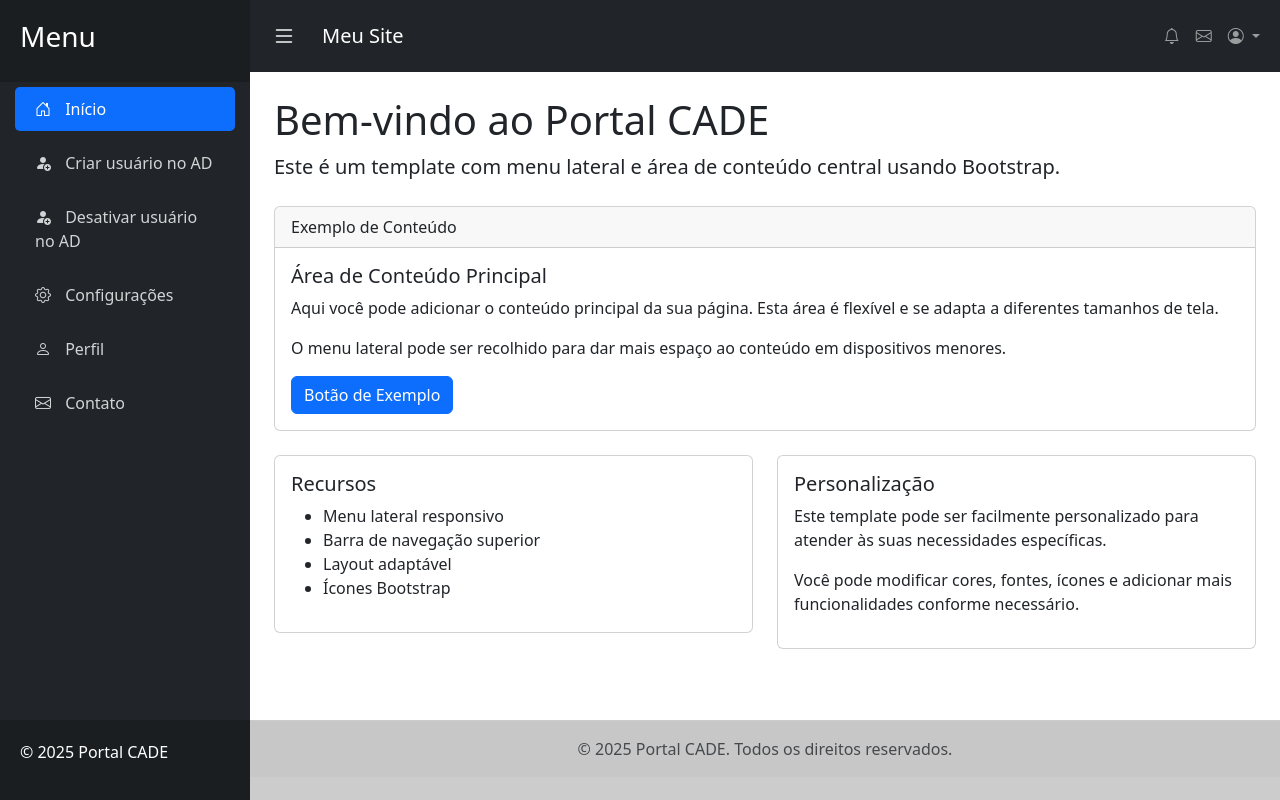
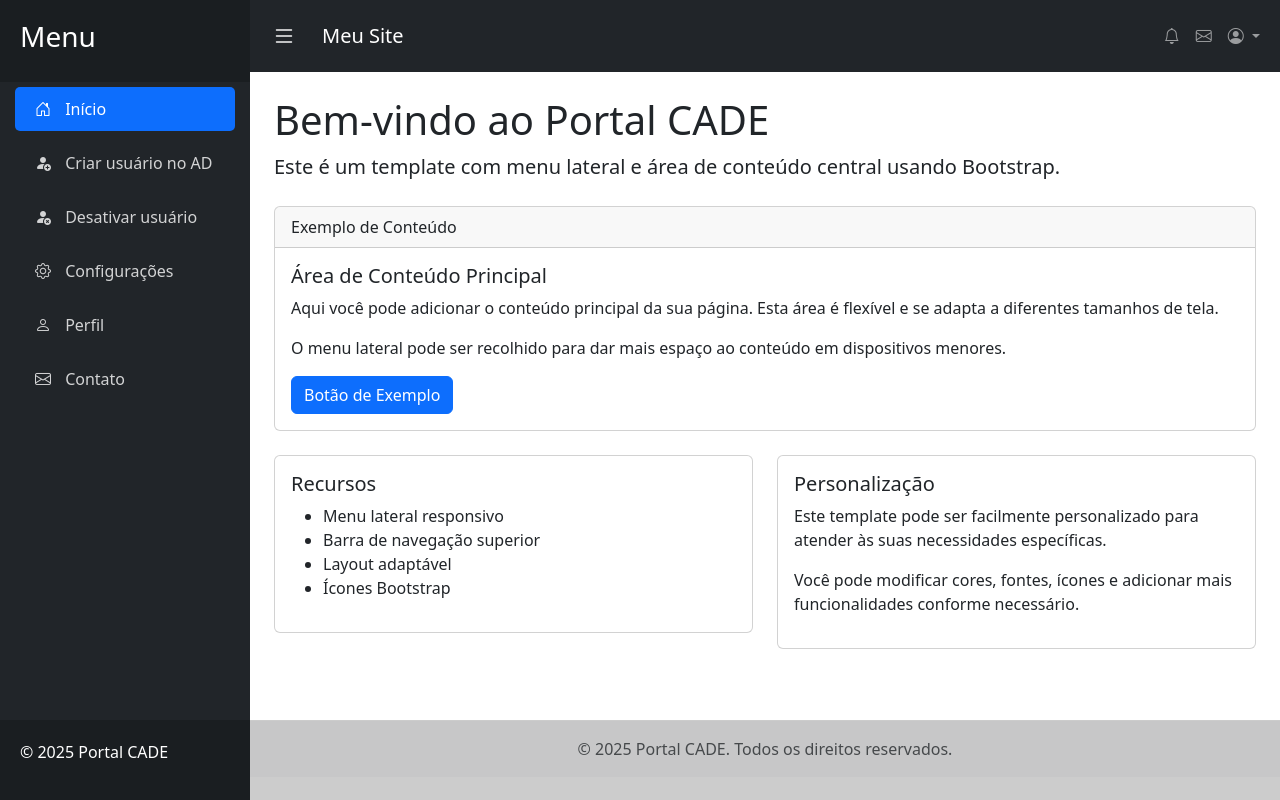
Before and after one commit to junior9068/portal-flask, a Flask app: page / in a window 1280 px wide. Run offline with Flask 3, Linux system fonts and the light colour scheme.

Commit message:
Adiciona Icone

```diff
--- a/templates/index.html
+++ b/templates/index.html
@@ -114,7 +114,7 @@
                 </li>
                  <li class="nav-item">
                     <a href="#" class="nav-link">
-                        <i class="bi bi-person-fill-add"></i> Desativar usuário no AD
+                        <i class="bi bi-person-fill-x"></i> Desativar usuário
                     </a>
                 </li>
                 <li class="nav-item">
```
